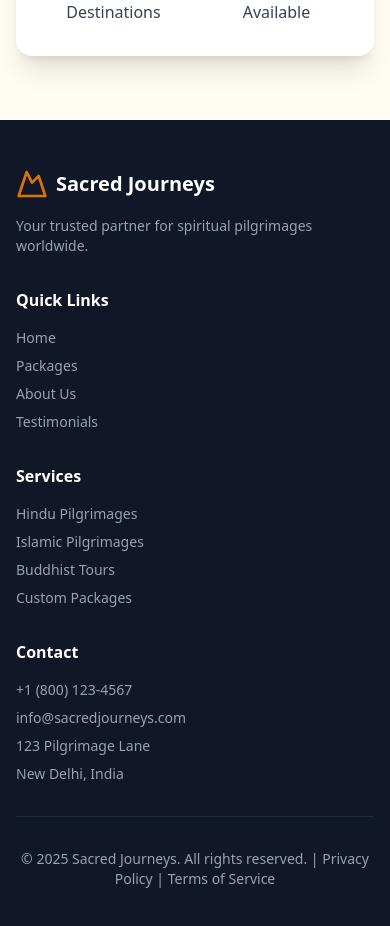
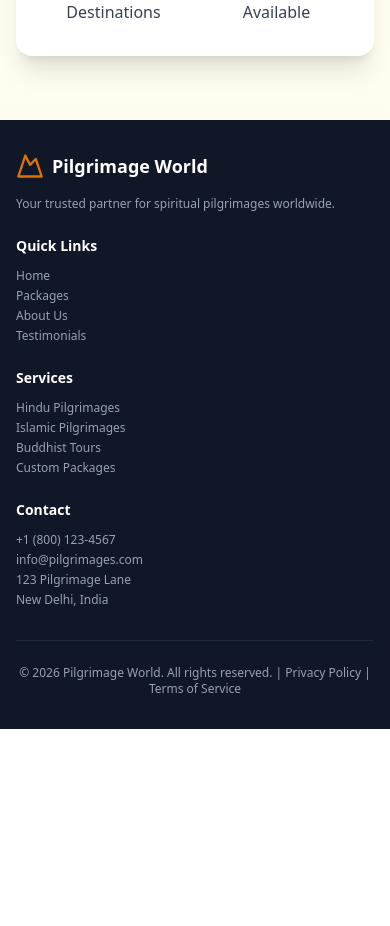
Before and after one commit to pilgrimageworld/Pilgrimage-World, a React (Vite) app in the folder frontend/: page /about in a window 390 px wide. Shown: the part 4521-5447 px from the top of the page. After the commit the page ends 5250 px from the top, so only its background shows below. Built offline with nearby package versions, Linux system fonts and the light colour scheme; no server answers.

Commit message:
Day - 5: Refactor components for improved responsiveness and accessibility: update Footer, Navbar, Hero, PackageDetails, and Testimonial styles and structure

```diff
--- a/frontend/src/components/Common/Footer.jsx
+++ b/frontend/src/components/Common/Footer.jsx
@@ -2,39 +2,45 @@ import { Mountain } from "lucide-react";
 
 const Footer = () => {
   return (
-    <footer className="bg-gray-900 text-white py-12 px-4">
-      <div className="max-w-7xl mx-auto">
-        <div className="grid md:grid-cols-4 gap-8 mb-8">
+    <footer className="bg-gray-900 text-white py-8 md:py-12 overflow-x-hidden">
+      {/* Add overflow-x-hidden */}
+      <div className="max-w-7xl mx-auto px-4 sm:px-6 lg:px-8">
+        {/* Add responsive padding */}
+        <div className="grid grid-cols-1 sm:grid-cols-2 lg:grid-cols-4 gap-6 md:gap-8 mb-8">
           <div>
             <div className="flex items-center space-x-2 mb-4">
-              <Mountain className="w-8 h-8 text-amber-600" />
-              <span className="text-xl font-bold">Sacred Journeys</span>
+              <Mountain className="w-7 h-7 md:w-8 md:h-8 text-amber-600" />
+              <span className="text-lg md:text-xl font-bold">
+                Pilgrimage World
+              </span>
             </div>
-            <p className="text-gray-400 text-sm">
+            <p className="text-gray-400 text-xs md:text-sm">
               Your trusted partner for spiritual pilgrimages worldwide.
             </p>
           </div>
           <div>
-            <h4 className="font-semibold mb-4">Quick Links</h4>
-            <ul className="space-y-2 text-gray-400 text-sm">
+            <h4 className="font-semibold mb-3 md:mb-4 text-sm md:text-base">
+              Quick Links
+            </h4>
+            <ul className="space-y-1 md:space-y-2 text-gray-400 text-xs md:text-sm">
               <li>
-                <a href="#home" className="hover:text-amber-600 transition">
+                <a href="/" className="hover:text-amber-600 transition">
                   Home
                 </a>
               </li>
               <li>
-                <a href="#packages" className="hover:text-amber-600 transition">
+                <a href="/packages" className="hover:text-amber-600 transition">
                   Packages
                 </a>
               </li>
               <li>
-                <a href="#about" className="hover:text-amber-600 transition">
+                <a href="/about" className="hover:text-amber-600 transition">
                   About Us
                 </a>
               </li>
               <li>
                 <a
-                  href="#testimonials"
+                  href="/testimonials"
                   className="hover:text-amber-600 transition"
                 >
                   Testimonials
@@ -43,8 +49,10 @@ const Footer = () => {
             </ul>
           </div>
           <div>
-            <h4 className="font-semibold mb-4">Services</h4>
-            <ul className="space-y-2 text-gray-400 text-sm">
+            <h4 className="font-semibold mb-3 md:mb-4 text-sm md:text-base">
+              Services
+            </h4>
+            <ul className="space-y-1 md:space-y-2 text-gray-400 text-xs md:text-sm">
               <li>Hindu Pilgrimages</li>
               <li>Islamic Pilgrimages</li>
               <li>Buddhist Tours</li>
@@ -52,19 +60,21 @@ const Footer = () => {
             </ul>
           </div>
           <div>
-            <h4 className="font-semibold mb-4">Contact</h4>
-            <ul className="space-y-2 text-gray-400 text-sm">
+            <h4 className="font-semibold mb-3 md:mb-4 text-sm md:text-base">
+              Contact
+            </h4>
+            <ul className="space-y-1 md:space-y-2 text-gray-400 text-xs md:text-sm">
               <li>+1 (800) 123-4567</li>
-              <li>info@sacredjourneys.com</li>
+              <li>info@pilgrimages.com</li>
               <li>123 Pilgrimage Lane</li>
               <li>New Delhi, India</li>
             </ul>
           </div>
         </div>
-        <div className="border-t border-gray-800 pt-8 text-center text-gray-400 text-sm">
+        <div className="border-t border-gray-800 pt-6 md:pt-8 text-center text-gray-400 text-xs md:text-sm">
           <p>
-            &copy; 2025 Sacred Journeys. All rights reserved. | Privacy Policy |
-            Terms of Service
+            &copy; 2026 Pilgrimage World. All rights reserved. | Privacy Policy
+            | Terms of Service
           </p>
         </div>
       </div>
--- a/frontend/src/components/Common/Navbar.jsx
+++ b/frontend/src/components/Common/Navbar.jsx
@@ -8,7 +8,8 @@ const Navbar = () => {
   const [mobileCompanyOpen, setMobileCompanyOpen] = useState(false);
 
   const destinations = [
-    { name: "Umrah", slug: "umrah" },
+    { name: "Umrah", slug: "umrah-package" },
+    { name: "Hajj", slug: "hajj-package" },
     { name: "Karbala & Najaf", slug: "karbala-najaf" },
     { name: "Jerusalem", slug: "jerusalem" },
     { name: "Vatican City", slug: "vatican-city" },
@@ -35,7 +36,7 @@ const Navbar = () => {
     { name: "Shirdi", slug: "shirdi" },
     { name: "Ujjain Mahakaleshwar", slug: "ujjain-mahakaleshwar" },
     { name: "Kashi Vishwanath", slug: "kashi-vishwanath" },
-    { name: "Chardham Yatra", slug: "chardham-yatra" },
+    { name: "Chardham Yatra", slug: "char-dham-yatra" },
   ];
 
   const companyLinks = [
--- a/frontend/src/components/Home/Hero.jsx
+++ b/frontend/src/components/Home/Hero.jsx
@@ -22,9 +22,9 @@ const Hero = () => {
       subtitle: "Connect with ancient spirituality",
     },
     {
-      url: "https://images.unsplash.com/photo-1486911278844-a81c5267e227?q=80&w=1170&auto=format&fit=crop&ixlib=rb-4.1.0&ixid=M3wxMjA3fDB8MHxwaG90by1wYWdlfHx8fGVufDB8fHx8fA%3D%3D",
-      title: "Mountain Sanctuaries",
-      subtitle: "Find peace in sacred heights",
+      url: "https://images.unsplash.com/photo-1629953031870-02be15a295ee?q=80&w=1192&auto=format&fit=crop&ixlib=rb-4.1.0&ixid=M3wxMjA3fDB8MHxwaG90by1wYWdlfHx8fGVufDB8fHx8fA%3D%3D",
+      title: "Buddhist Heritage",
+      subtitle: "Walk the path of mindfulness and peace",
     },
   ];
 
@@ -91,7 +91,7 @@ const Hero = () => {
           ))}
 
           {/* Search Bar */}
-          <div className="absolute left-1/2 top-1/2 -translate-x-1/2 -translate-y-1/2 px-4 z-20">
+          {/* <div className="absolute left-1/2 top-1/2 -translate-x-1/2 -translate-y-1/2 px-4 z-20">
             <div className="mx-auto w-full sm:w-105 md:w-130">
               <div className="flex items-center bg-white rounded-full shadow-xl overflow-hidden">
                 <input
@@ -104,7 +104,7 @@ const Hero = () => {
                 </button>
               </div>
             </div>
-          </div>
+          </div> */}
 
           {/* Dots Indicator */}
           <div className="absolute bottom-6 left-1/2 -translate-x-1/2 flex gap-2">
--- a/frontend/src/components/PackageDetails/Hero.jsx
+++ b/frontend/src/components/PackageDetails/Hero.jsx
@@ -11,32 +11,37 @@ const Hero = ({
   reviewCount,
 }) => {
   return (
-    <div className="relative h-[70vh] min-h-125 overflow-hidden">
+    <div className="relative h-[70vh] min-h-125 overflow-x-hidden">
+      {/* Add overflow-x-hidden here */}
       <div className="absolute inset-0">
         <img src={image} alt={title} className="w-full h-full object-cover" />
+        {/* Fix gradient classes - remove hyphens */}
         <div className="absolute inset-0 bg-linear-to-t from-black/70 via-black/40 to-transparent" />
         <div className="absolute inset-0 bg-linear-to-r from-amber-900/20 to-transparent" />
       </div>
 
-      <div className="absolute bottom-0 left-0 right-0 p-8 md:p-12 text-white">
-        <div className="max-w-6xl mx-auto">
-          <div className="inline-flex items-center px-4 py-2 bg-white/20 backdrop-blur-sm rounded-full mb-4">
-            <span className="text-sm font-medium">
+      <div className="absolute bottom-0 left-0 right-0 p-4 md:p-8 lg:p-12 text-white">
+        {/* Add px-4 for mobile padding */}
+        <div className="max-w-6xl mx-auto px-4">
+          <div className="inline-flex items-center px-3 py-1.5 md:px-4 md:py-2 bg-white/20 backdrop-blur-sm rounded-full mb-4">
+            <span className="text-xs md:text-sm font-medium">
               {category.toUpperCase()}
             </span>
           </div>
-          <h1 className="text-4xl md:text-6xl font-bold mb-4 leading-tight">
+          <h1 className="text-3xl md:text-4xl lg:text-6xl font-bold mb-4 leading-tight">
             {title}
           </h1>
-          <div className="flex flex-wrap items-center gap-6 text-lg">
+          <div className="flex flex-col sm:flex-row flex-wrap items-start sm:items-center gap-4 md:gap-6 text-base md:text-lg">
             <div className="flex items-center">
-              <MapPin className="w-6 h-6 mr-2 text-amber-300" />
+              <MapPin className="w-5 h-5 md:w-6 md:h-6 mr-2 text-amber-300" />
               <span className="font-semibold">{location}</span>
-              <span className="text-gray-300 mx-2">|</span>
-              <span className="text-amber-200">{region}</span>
+              <span className="text-gray-300 mx-2 hidden sm:inline">|</span>
+              <span className="text-amber-200 block sm:inline mt-1 sm:mt-0">
+                {region}
+              </span>
             </div>
             <div className="flex items-center">
-              <Calendar className="w-6 h-6 mr-2 text-amber-300" />
+              <Calendar className="w-5 h-5 md:w-6 md:h-6 mr-2 text-amber-300" />
               <span>{duration}</span>
             </div>
             <div className="flex items-center">
@@ -44,7 +49,7 @@ const Hero = ({
                 {[...Array(5)].map((_, i) => (
                   <Star
                     key={i}
-                    className={`w-5 h-5 ${
+                    className={`w-4 h-4 md:w-5 md:h-5 ${
                       i < Math.floor(rating)
                         ? "fill-amber-400 text-amber-400"
                         : "text-gray-300"
@@ -52,9 +57,13 @@ const Hero = ({
                   />
                 ))}
               </div>
-              <span className="font-semibold">{rating.toFixed(1)}</span>
+              <span className="font-semibold text-sm md:text-base">
+                {rating.toFixed(1)}
+              </span>
               <span className="text-gray-300 mx-2">|</span>
-              <span className="text-amber-200">{reviewCount} reviews</span>
+              <span className="text-amber-200 text-sm md:text-base">
+                {reviewCount} reviews
+              </span>
             </div>
           </div>
         </div>
--- a/frontend/src/components/PackageDetails/Testimonial.jsx
+++ b/frontend/src/components/PackageDetails/Testimonial.jsx
@@ -2,14 +2,19 @@ import { Heart } from "lucide-react";
 
 const Testimonial = () => {
   return (
-    <div className="bg-linear-to-r from-amber-600 to-orange-500 py-12">
-      <div className="max-w-7xl mx-auto px-4 text-center text-white">
-        <Heart className="w-12 h-12 mx-auto mb-4" />
-        <blockquote className="text-2xl italic mb-6 max-w-3xl mx-auto">
+    <div className="bg-gradient-to-r from-amber-600 to-orange-500 py-8 md:py-12 overflow-x-hidden">
+      {/* Add overflow-x-hidden */}
+      <div className="max-w-7xl mx-auto px-4 sm:px-6 lg:px-8 text-center text-white">
+        {/* Add responsive padding */}
+        <Heart className="w-10 h-10 md:w-12 md:h-12 mx-auto mb-4" />
+        <blockquote className="text-lg md:text-xl lg:text-2xl italic mb-4 md:mb-6 max-w-3xl mx-auto px-2">
+          {/* Add px-2 for mobile */}
           "This pilgrimage transformed my life. Every moment was filled with
           divine grace and the arrangements were flawless."
         </blockquote>
-        <p className="font-semibold">— Ramesh Kumar, Delhi</p>
+        <p className="font-semibold text-sm md:text-base">
+          — Ramesh Kumar, Delhi
+        </p>
       </div>
     </div>
   );
--- a/frontend/src/pages/PackageDetails.jsx
+++ b/frontend/src/pages/PackageDetails.jsx
@@ -1,19 +1,4 @@
-import { useParams, Link } from "react-router-dom";
-import {
-  MapPin,
-  Calendar,
-  ArrowLeft,
-  Star,
-  Users,
-  CheckCircle,
-  Shield,
-  Heart,
-  Globe,
-  Clock,
-  Home,
-  Car,
-  Utensils,
-} from "lucide-react";
+import { useParams } from "react-router-dom";
 
 import Navbar from "../components/Common/Navbar";
 import Footer from "../components/Common/Footer";
@@ -74,11 +59,13 @@ const PackageDetails = () => {
         reviewCount={reviewCount}
       />
 
-      {/* Main Content */}
-      <div className="max-w-7xl mx-auto px-4 py-12 md:py-16">
-        <div className="grid lg:grid-cols-3 gap-8">
+      {/* Add overflow-x-hidden to prevent horizontal scroll */}
+      <div className="overflow-x-hidden">
+        <div className="max-w-7xl mx-auto px-4 sm:px-6 lg:px-8 py-8 md:py-12 lg:py-16">
+          {/* Change px-4 to responsive padding */}
+          <div className="grid lg:grid-cols-3 gap-6 md:gap-8">
             {/* Left Column - Main Content */}
-          <div className="lg:col-span-2 space-y-12">
+            <div className="lg:col-span-2 space-y-8 md:space-y-12">
               {/* Package Description */}
               <PackageDescriptions
                 category={category}
@@ -116,6 +103,7 @@ const PackageDetails = () => {
 
         {/* Testimonial Banner */}
         <Testimonial />
+      </div>
 
       <Footer />
     </>
```
Lines whose indentation alone changed are shown as unchanged.
